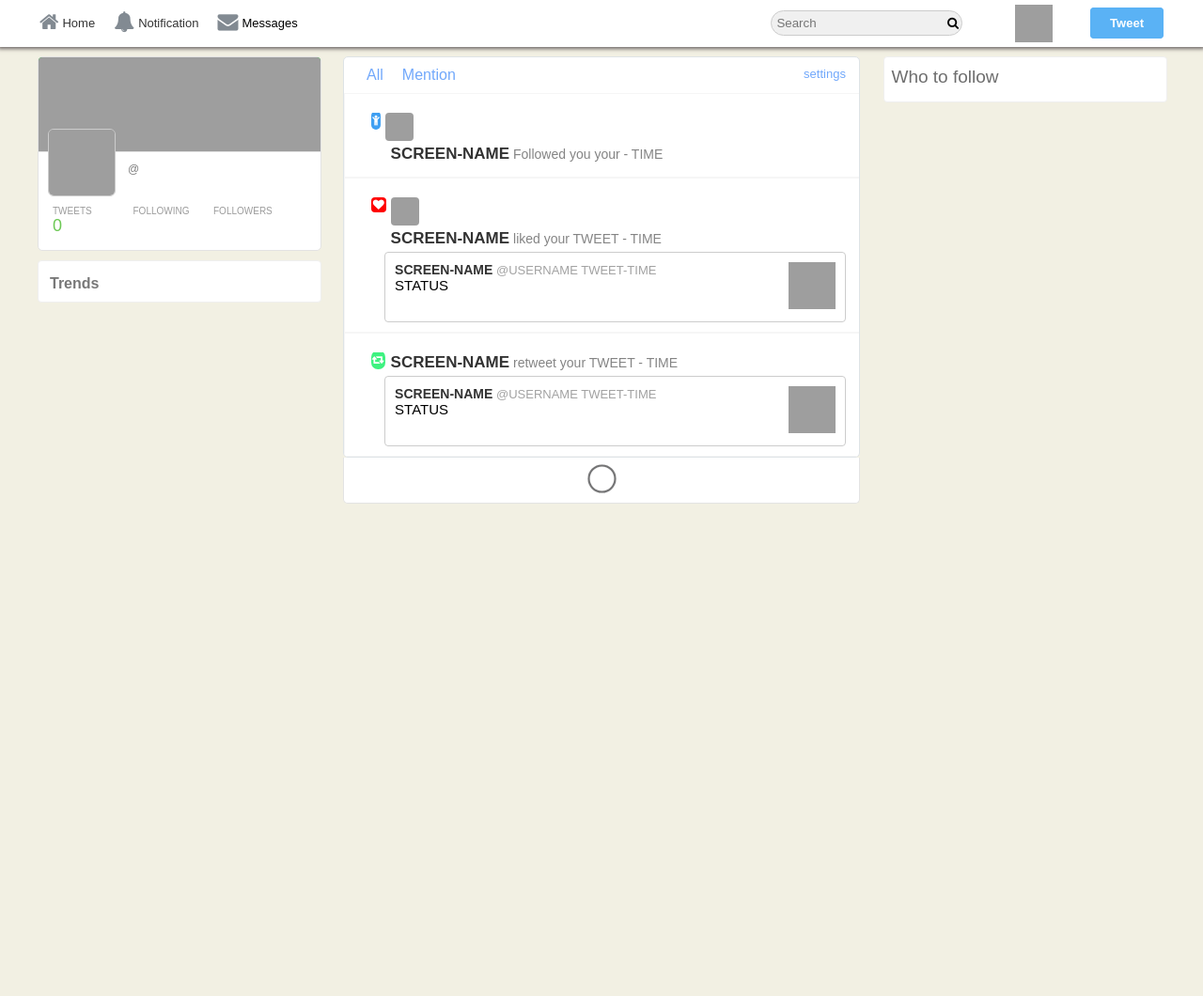
After one commit to getMaxed/reTwitter, a PHP site: page /i/notifications in a window 1280 px wide. The commit adds this page. Shown: the whole page at 94% size. Run offline with PHP 8.4, Linux system fonts and the light colour scheme; the visitor is signed in with stand-in values (Sample User, id 1); data that the repository does not hold is empty; a stand-in replaces the project's code that opens the database connection; some libraries are stand-ins or nearby versions; grey boxes are pictures that could not be loaded.

```diff
--- a/account.php
+++ b/account.php
@@ -90,6 +90,7 @@
     <script type="text/javascript" src="<?=BASE_URL?>assets/js/hashtag.js"></script>
     <script type="text/javascript" src="<?=BASE_URL?>assets/js/delete.js"></script>
     <script type="text/javascript" src="<?=BASE_URL?>assets/js/messages.js"></script>
+    <script type="text/javascript" src="<?=BASE_URL?>assets/js/notification.js"></script>
 
 </div><!-- nav container ends -->
 </div><!-- header wrapper end -->
--- a/assets/js/messages.js
+++ b/assets/js/messages.js
@@ -3,6 +3,7 @@ $(function () {
         var getMessages = 1;
         $.post("http://coe.dev/123/projects/xxx/reTwitter/core/ajax/messages.php", {showMessage:getMessages}, function (data) {
             $('.popupTweet').html(data);
+            $('#messages').hide();
         })
     });
 
--- /dev/null
+++ b/assets/js/notification.js
@@ -0,0 +1,17 @@
+notification = function () {
+    $.get('http://coe.dev/123/projects/xxx/reTwitter/core/ajax/notification.php', {showNotification:true}, function (data){
+        if (data) {
+            if (data.notification > 0) {
+                $('#notification').addClass('span-i');
+                $('#notification').html(data.notification);
+            }
+            if (data.messages > 0) {
+                $('#messages').show();
+                $('#messages').addClass('span-i');
+                $('#messages').html(data.messages);
+            }
+        }
+    }, 'json')
+};
+
+setInterval(notification, 10000);
--- a/core/ajax/messages.php
+++ b/core/ajax/messages.php
@@ -27,6 +27,7 @@
     if (isset($_POST['showMessage']) && !empty($_POST['showMessage'])) {
         $user_id = $_SESSION['user_id'];
         $messages = $getFromM->recentMessages($user_id);
+        $getFromM->messagesViewed($user_id);
         ?>
         <div class="popup-message-wrap">
             <input id="popup-message-tweet" type="checkbox" checked="unchecked"/>
--- a/core/classes/message.php
+++ b/core/classes/message.php
@@ -77,4 +77,24 @@ class Message extends User
         return $stmt->fetch(PDO::FETCH_OBJ);
     }
 
+    public function messagesViewed($user_id)
+    {
+        $stmt = $this->pdo->prepare("UPDATE `messages` SET `status` = '1' WHERE `messageTo` = :user_id AND `status` = '0'");
+        $stmt->bindParam(":user_id", $user_id, PDO::PARAM_INT);
+        $stmt->execute();
+    }
+
+    public function notification($user_id)
+    {
+        $stmt = $this->pdo->prepare("
+          SELECT * FROM `notification` N
+                   LEFT JOIN `users`  U ON N.`notificationFrom` = U.`user_id`
+                   LEFT JOIN `tweets` T ON N.`target` = T.`tweetID`
+                   LEFT JOIN `likes`  L ON N.`target` = L.`likeOn`
+                   LEFT JOIN `follow` F ON N.`notificationFrom` = F.`sender` AND N.`notificationFor` = F.`receiver`
+                   WHERE N.`notificationFor` = :user_id AND N.`notificationFor` != :user_id");
+        $stmt->execute(array("user_id" => $user_id));
+        return $stmt->fetchAll(PDO::FETCH_OBJ);
+    }
+
 }
--- a/followers.php
+++ b/followers.php
@@ -255,6 +255,7 @@ if (isset($_GET['username']) === true && empty($_GET['username']) === false) {
             <script type="text/javascript" src="<?=BASE_URL?>assets/js/hashtag.js"></script>
             <script type="text/javascript" src="<?=BASE_URL?>assets/js/messages.js"></script>
             <script type="text/javascript" src="<?=BASE_URL?>assets/js/postMessage.js"></script>
+            <script type="text/javascript" src="<?=BASE_URL?>assets/js/notification.js"></script>
 
             <!--FOLLOWING OR FOLLOWER FULL WRAPPER END-->
         </div><!--in full wrap end-->
--- a/following.php
+++ b/following.php
@@ -255,6 +255,7 @@ if (isset($_GET['username']) === true && empty($_GET['username']) === false) {
             <script type="text/javascript" src="<?=BASE_URL?>assets/js/follow.js"></script>
             <script type="text/javascript" src="<?=BASE_URL?>assets/js/messages.js"></script>
             <script type="text/javascript" src="<?=BASE_URL?>assets/js/postMessage.js"></script>
+            <script type="text/javascript" src="<?=BASE_URL?>assets/js/notification.js"></script>
 
 
         </div><!--in full wrap end-->
--- a/hashtag.php
+++ b/hashtag.php
@@ -319,6 +319,7 @@
                 <script type="text/javascript" src="<?=BASE_URL?>assets/js/hashtag.js"></script>
                 <script type="text/javascript" src="<?=BASE_URL?>assets/js/messages.js"></script>
                 <script type="text/javascript" src="<?=BASE_URL?>assets/js/postMessage.js"></script>
+                <script type="text/javascript" src="<?=BASE_URL?>assets/js/notification.js"></script>
             </div>
         </div><!--in full wrap end-->
     </div><!-- in wrappper ends-->
--- /dev/null
+++ b/notification.php
@@ -0,0 +1,335 @@
+<?php
+include 'core/init.php';
+$user_id = $_SESSION['user_id'];
+$user = $getFromU->userData($user_id);
+$notify = $getFromM->getNotificationCount($user_id);
+if ($getFromU->loggedIn() === false) {
+    header('Location: index.php');
+}
+
+$getFromU->delete('comments', array('commentID' => '1'));
+
+if (isset($_POST['tweet'])) {
+    $status = $getFromU->checkInput($_POST['status']);
+    $tweetImage = '';
+
+    if (!empty($status) or !empty($_FILES['file']['name'][0])) {
+        if (!empty($_FILES['file']['name'][0])) {
+            $tweetImage = $getFromU->uploadImage($_FILES['file']);
+        }
+
+        if (strlen($status) > 140) {
+            $error = "The text of your tweet is too long";
+        }
+
+        $getFromU->create('tweets', array('status' => $status, 'tweetBy' => $user_id, 'tweetImage' => $tweetImage, 'postedOn' => date('Y-m-d H:i:s') ));
+        preg_match_all("/#+([a-zA-Z0-9_]+)/i", $status, $hashtag);
+        if (!empty($hashtag)) {
+            $getFromT->addTrend($status);
+        }
+
+    } else {
+        $error = "Type or choose image to tweet";
+    }
+}
+
+?>
+<!DOCTYPE HTML>
+<html>
+<head>
+    <title>reTwitter</title>
+    <meta charset="UTF-8" />
+    <link rel="stylesheet" href="https://cdnjs.cloudflare.com/ajax/libs/font-awesome/4.6.3/css/font-awesome.css"/>
+    <link rel="stylesheet" href="<?=BASE_URL?>assets/css/style-complete.css"/>
+    <script src="https://code.jquery.com/jquery-3.1.1.min.js" integrity="sha256-hVVnYaiADRTO2PzUGmuLJr8BLUSjGIZsDYGmIJLv2b8=" crossorigin="anonymous"></script>
+</head>
+<!--Helvetica Neue-->
+<body>
+<div class="wrapper">
+    <!-- header wrapper -->
+    <div class="header-wrapper">
+
+        <div class="nav-container">
+            <!-- Nav -->
+            <div class="nav">
+
+                <div class="nav-left">
+                    <ul>
+                        <li><a href="<?=BASE_URL?>home.php"><i class="fa fa-home" aria-hidden="true"></i>Home</a></li>
+                        <li><a href="<?=BASE_URL?>i/notifications"><i class="fa fa-bell" aria-hidden="true"></i>Notification<span id="notification"><?php if ($notify->totalN > 0){echo '<span class="span-i">'.$notify->totalN.'</span>';}?></span></a></li>
+                        <li id="messagePopup"><i class="fa fa-envelope" aria-hidden="true"></i>Messages<span id="messages"><?php if ($notify->totalM > 0) {echo '<span class="span-i">'.$notify->totalM.'</span>';}?></span></li>
+                    </ul>
+                </div><!-- nav left ends-->
+
+                <div class="nav-right">
+                    <ul>
+                        <li>
+                            <input type="text" placeholder="Search" class="search"/>
+                            <i class="fa fa-search" aria-hidden="true"></i>
+                            <div class="search-result">
+                            </div>
+                        </li>
+
+                        <li class="hover"><label class="drop-label" for="drop-wrap1"><img src="<?=BASE_URL.$user->profileImage;?>"/></label>
+                            <input type="checkbox" id="drop-wrap1">
+                            <div class="drop-wrap">
+                                <div class="drop-inner">
+                                    <ul>
+                                        <li><a href="<?=$user->username;?>"><?=BASE_URL.$user->username;?></a></li>
+                                        <li><a href="<?=BASE_URL?>settings/account">Settings</a></li>
+                                        <li><a href="<?=BASE_URL?>includes/logout.php">Log out</a></li>
+                                    </ul>
+                                </div>
+                            </div>
+                        </li>
+                        <li><label class="addTweetBtn">Tweet</label></li>
+                    </ul>
+                </div><!-- nav right ends-->
+
+            </div><!-- nav ends -->
+
+        </div><!-- nav container ends -->
+
+    </div><!-- header wrapper end -->
+
+    <script type="text/javascript" src="<?=BASE_URL?>assets/js/search.js"></script>
+    <script type="text/javascript" src="<?=BASE_URL?>assets/js/hashtag.js"></script>
+
+    <!---Inner wrapper-->
+    <div class="inner-wrapper">
+        <div class="in-wrapper">
+            <div class="in-full-wrap">
+                <div class="in-left">
+                    <div class="in-left-wrap">
+                        <div class="info-box">
+                            <div class="info-inner">
+                                <div class="info-in-head">
+                                    <!-- PROFILE-COVER-IMAGE -->
+                                    <img src="<?=BASE_URL.$user->profileCover;?>"/>
+                                </div><!-- info in head end -->
+                                <div class="info-in-body">
+                                    <div class="in-b-box">
+                                        <div class="in-b-img">
+                                            <!-- PROFILE-IMAGE -->
+                                            <img src="<?=BASE_URL.$user->profileImage;?>"/>
+                                        </div>
+                                    </div><!--  in b box end-->
+                                    <div class="info-body-name">
+                                        <div class="in-b-name">
+                                            <div><a href="<?=BASE_URL.$user->username;?>"><?=$user->screenName;?></a></div>
+                                            <span><small><a href="<?=BASE_URL.$user->username;?>">@<?=$user->username;?></a></small></span>
+                                        </div><!-- in b name end-->
+                                    </div><!-- info body name end-->
+                                </div><!-- info in body end-->
+                                <div class="info-in-footer">
+                                    <div class="number-wrapper">
+                                        <div class="num-box">
+                                            <div class="num-head">
+                                                TWEETS
+                                            </div>
+                                            <div class="num-body">
+                                                <?php $getFromT->countTweets($user_id)?>
+                                            </div>
+                                        </div>
+                                        <div class="num-box">
+                                            <div class="num-head">
+                                                FOLLOWING
+                                            </div>
+                                            <div class="num-body">
+                                                <span class="count-following"><?=$user->following;?></span>
+                                            </div>
+                                        </div>
+                                        <div class="num-box">
+                                            <div class="num-head">
+                                                FOLLOWERS
+                                            </div>
+                                            <div class="num-body">
+                                                <span class="count-followers"><?=$user->followers;?></span>
+                                            </div>
+                                        </div>
+                                    </div><!-- mumber wrapper-->
+                                </div><!-- info in footer -->
+                            </div><!-- info inner end -->
+                        </div><!-- info box end-->
+
+                        <!--==TRENDS==-->
+                        <?php $getFromT->trends() ?>
+                        <!--==TRENDS==-->
+
+                    </div><!-- in left wrap-->
+                </div><!-- in left end-->
+                <div class="in-center">
+                    <div class="in-center-wrap">
+
+                        <!--NOTIFICATION WRAPPER FULL WRAPPER-->
+                        <div class="notification-full-wrapper">
+
+                            <div class="notification-full-head">
+                                <div>
+                                    <a href="#">All</a>
+                                </div>
+                                <div>
+                                    <a href="#">Mention</a>
+                                </div>
+                                <div>
+                                    <a href="#">settings</a>
+                                </div>
+                            </div>
+
+                            <!-- Follow Notification -->
+                            <!--NOTIFICATION WRAPPER-->
+                            <div class="notification-wrapper">
+                                <div class="notification-inner">
+                                    <div class="notification-header">
+
+                                        <div class="notification-img">
+                                            <span class="follow-logo">
+                                                <i class="fa fa-child" aria-hidden="true"></i>
+                                            </span>
+                                        </div>
+                                        <div class="notification-name">
+                                            <div>
+                                                <img src="TWEET-IMAGE"/>
+                                            </div>
+
+                                        </div>
+                                        <div class="notification-tweet">
+                                            <a href="" class="notifi-name">SCREEN-NAME</a><span> Followed you your - <span>TIME</span>
+
+                                        </div>
+
+                                    </div>
+
+                                </div>
+                                <!--NOTIFICATION-INNER END-->
+                            </div>
+                            <!--NOTIFICATION WRAPPER END-->
+                            <!-- Follow Notification -->
+
+
+                            <!-- Like Notification -->
+                            <!--NOTIFICATION WRAPPER-->
+                            <div class="notification-wrapper">
+                                <div class="notification-inner">
+                                    <div class="notification-header">
+                                        <div class="notification-img">
+                                            <span class="heart-logo">
+                                                <i class="fa fa-heart" aria-hidden="true"></i>
+                                            </span>
+                                        </div>
+                                        <div class="notification-name">
+                                            <div>
+                                                <img src="PROFILE-IMAGE"/>
+                                            </div>
+                                        </div>
+                                    </div>
+                                    <div class="notification-tweet">
+                                        <a href="" class="notifi-name">SCREEN-NAME</a><span> liked your TWEET - <span>TIME</span>
+                                    </div>
+                                    <div class="notification-footer">
+                                        <div class="noti-footer-inner">
+                                            <div class="noti-footer-inner-left">
+                                                <div class="t-h-c-name">
+                                                    <span><a href="PROFILE-LINK">SCREEN-NAME</a></span>
+                                                    <span>@USERNAME</span>
+                                                    <span>TWEET-TIME</span>
+                                                </div>
+                                                <div class="noti-footer-inner-right-text">
+                                                    STATUS
+                                                </div>
+                                            </div>
+                                            <div class="noti-footer-inner-right">
+                                                <img src="TWEET-IMAGE"/>
+                                            </div>
+
+                                        </div><!--END NOTIFICATION-inner-->
+                                    </div>
+                                </div>
+                            </div>
+                            <!--NOTIFICATION WRAPPER END-->
+                            <!-- Like Notification -->
+
+
+                            <!-- Retweet Notification -->
+                            <!--NOTIFICATION WRAPPER-->
+                            <div class="notification-wrapper">
+                                <div class="notification-inner">
+                                    <div class="notification-header">
+
+                                        <div class="notification-img">
+                                            <span class="retweet-logo">
+                                                <i class="fa fa-retweet" aria-hidden="true"></i>
+                                            </span>
+                                        </div>
+                                        <div class="notification-tweet">
+                                            <a href="" class="notifi-name">SCREEN-NAME</a><span> retweet your TWEET - <span>TIME</span>
+                                        </div>
+                                        <div class="notification-footer">
+                                            <div class="noti-footer-inner">
+
+                                                <div class="noti-footer-inner-left">
+                                                    <div class="t-h-c-name">
+                                                        <span><a href="PROFILE-LINK">SCREEN-NAME</a></span>
+                                                        <span>@USERNAME</span>
+                                                        <span>TWEET-TIME</span>
+                                                    </div>
+                                                    <div class="noti-footer-inner-right-text">
+                                                        STATUS
+                                                    </div>
+                                                </div>
+
+
+                                                <div class="noti-footer-inner-right">
+                                                    <img src="TWEET-IMAGE"/>
+                                                </div>
+
+                                            </div><!--END NOTIFICATION-inner-->
+                                        </div>
+                                    </div>
+                                </div>
+                            </div>
+                            <!--NOTIFICATION WRAPPER END-->
+                            <!-- Retweet Notification -->
+
+                        </div>
+                        <!--NOTIFICATION WRAPPER FULL WRAPPER END-->
+
+
+                        <div class="loading-div">
+                            <img id="loader" src="<?=BASE_URL?>assets/images/loading.svg" style="display: none;"/>
+                        </div>
+                        <div class="popupTweet"></div>
+                        <!--Tweet END WRAPER-->
+                        <script type="text/javascript" src="<?=BASE_URL?>assets/js/like.js"></script>
+                        <script type="text/javascript" src="<?=BASE_URL?>assets/js/retweet.js"></script>
+                        <script type="text/javascript" src="<?=BASE_URL?>assets/js/popuptweets.js"></script>
+                        <script type="text/javascript" src="<?=BASE_URL?>assets/js/delete.js"></script>
+                        <script type="text/javascript" src="<?=BASE_URL?>assets/js/comment.js"></script>
+                        <script type="text/javascript" src="<?=BASE_URL?>assets/js/popupForm.js"></script>
+                        <script type="text/javascript" src="<?=BASE_URL?>assets/js/fetch.js"></script>
+                        <script type="text/javascript" src="<?=BASE_URL?>assets/js/messages.js"></script>
+                        <script type="text/javascript" src="<?=BASE_URL?>assets/js/postMessage.js"></script>
+                        <script type="text/javascript" src="<?=BASE_URL?>assets/js/notification.js"></script>
+
+                    </div><!-- in left wrap-->
+                </div><!-- in center end -->
+
+                <div class="in-right">
+                    <div class="in-right-wrap">
+
+                        <!--Who To Follow-->
+                        <?php $getFromF->whoToFollow($user_id, $user_id)?>
+                        <!--Who To Follow-->
+
+                    </div><!-- in left wrap-->
+
+                </div><!-- in right end -->
+                <script src="<?=BASE_URL?>assets/js/follow.js"></script>
+            </div><!--in full wrap end-->
+
+        </div><!-- in wrappper ends-->
+    </div><!-- inner wrapper ends-->
+</div><!-- ends wrapper -->
+</body>
+
+</html>
--- a/password.php
+++ b/password.php
@@ -92,6 +92,7 @@
             <script type="text/javascript" src="<?=BASE_URL?>assets/js/hashtag.js"></script>
             <script type="text/javascript" src="<?=BASE_URL?>assets/js/messages.js"></script>
             <script type="text/javascript" src="<?=BASE_URL?>assets/js/delete.js"></script>
+            <script type="text/javascript" src="<?=BASE_URL?>assets/js/notification.js"></script>
 
         </div><!-- nav container ends -->
     </div><!-- header wrapper end -->
--- a/profile.php
+++ b/profile.php
@@ -365,6 +365,7 @@
                     <script type="text/javascript" src="<?=BASE_URL?>assets/js/hashtag.js"></script>
                     <script type="text/javascript" src="<?=BASE_URL?>assets/js/messages.js"></script>
                     <script type="text/javascript" src="<?=BASE_URL?>assets/js/postMessage.js"></script>
+                    <script type="text/javascript" src="<?=BASE_URL?>assets/js/notification.js"></script>
                 </div>
             <!-- in center end -->
 
--- a/profileEdit.php
+++ b/profileEdit.php
@@ -455,6 +455,7 @@
             <script type="text/javascript" src="<?=BASE_URL?>assets/js/hashtag.js"></script>
             <script type="text/javascript" src="<?=BASE_URL?>assets/js/messages.js"></script>
             <script type="text/javascript" src="<?=BASE_URL?>assets/js/postMessage.js"></script>
+            <script type="text/javascript" src="<?=BASE_URL?>assets/js/notification.js"></script>
 
     </div>
     <!-- in center end -->
```
Also changed, not shown: core/ajax/notification.php (added, +8 -0 lines), home.php (+4 -3 lines), .htaccess.
